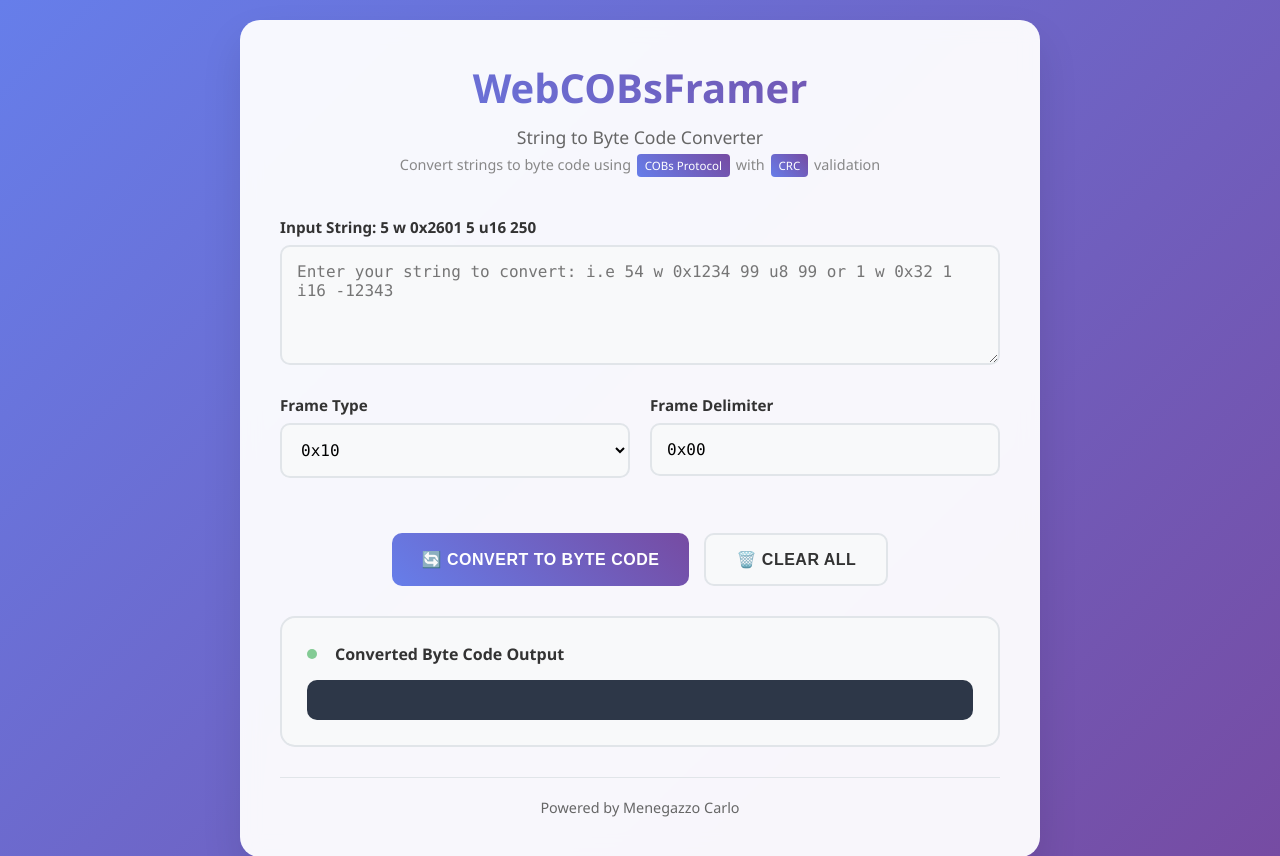
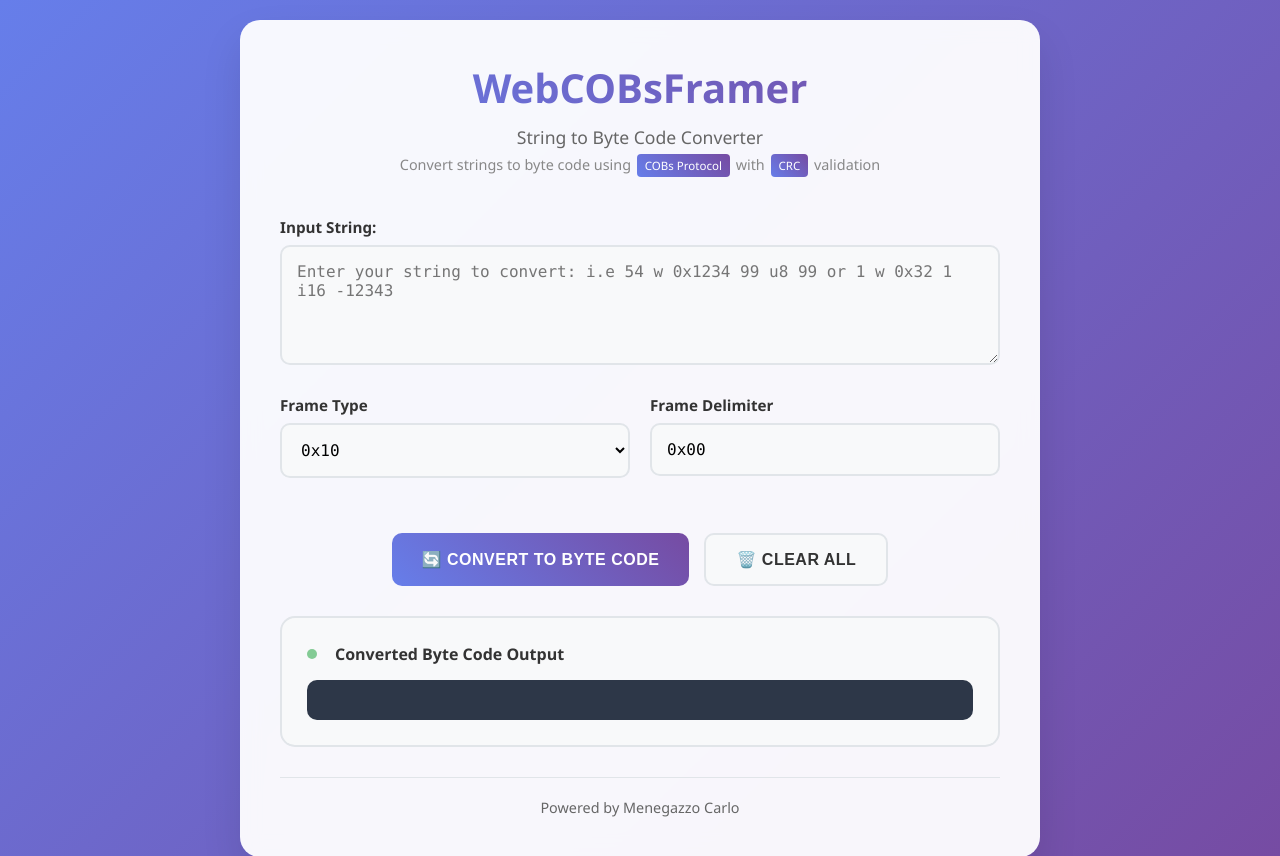
Before and after one commit to M3ne/WebCOBsFramer, a FastAPI app: page / in a window 1280 px wide. Shown: the top 856 px of the page. Run offline with FastAPI, Linux system fonts and the light colour scheme.

Commit message:
removed text in the wrong place

```diff
--- a/templates/form.html
+++ b/templates/form.html
@@ -20,7 +20,7 @@
         <form id="converterForm" method="post" action="/process">
             <div class="form-section">
                 <div class="form-group">
-                    <label for="inputString">Input String: 5 w 0x2601 5 u16 250</label>
+                    <label for="inputString">Input String:</label>
                     <textarea id="inputString" name="inputString" placeholder="Enter your string to convert: i.e 54 w 0x1234 99 u8 99 or 1 w 0x32 1 i16 -12343" required></textarea>
                 </div>
 
```
